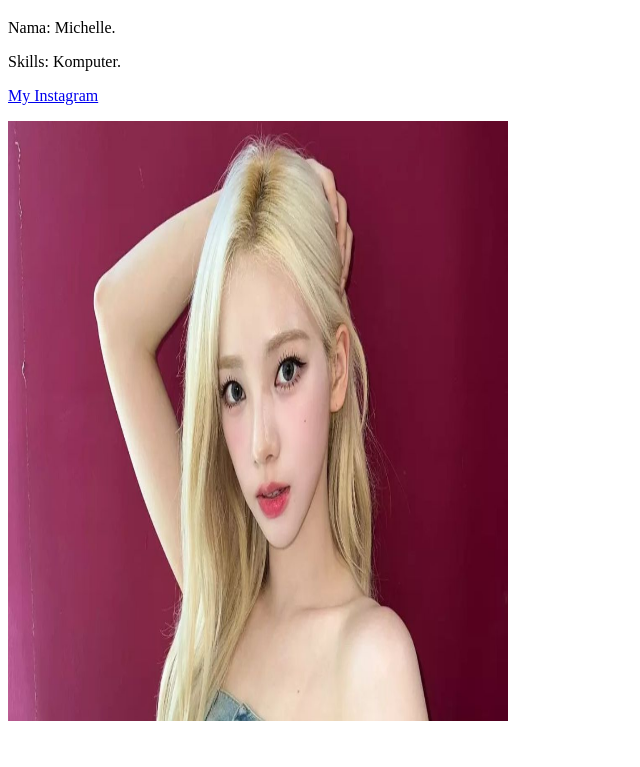
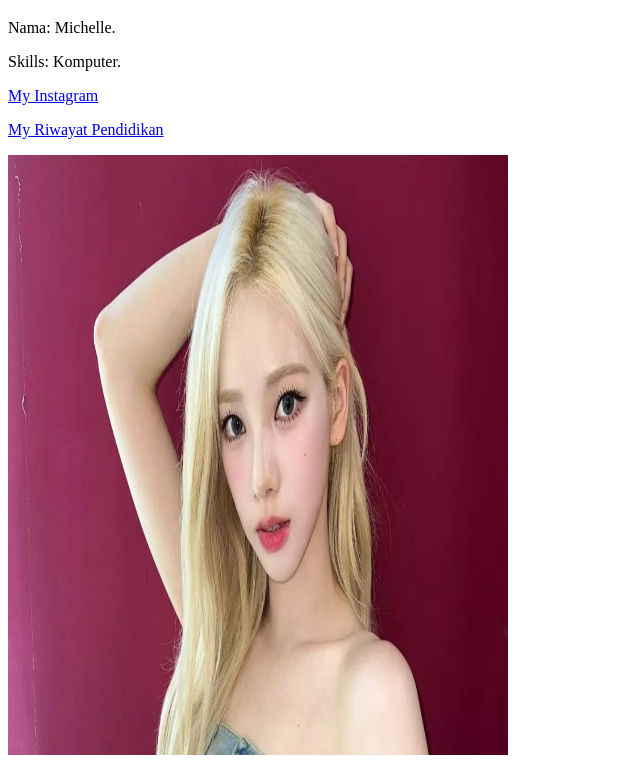
Before and after one commit to michelle-ap/biodata, a plain HTML site: page index.html in a window 1280 px wide. Shown: the part 61-828 px from the top of the page, without its empty margins (0-640 px from the left). Before the commit the page ends 800 px from the top, so only its background shows below. Drawn offline with Linux system fonts and the light colour scheme.

Commit message:
Update index.html

```diff
--- a/index.html
+++ b/index.html
@@ -9,6 +9,7 @@
 <p>Nama: Michelle.</p>
 <p>Skills: Komputer.</p>
  <p></p><a href="https://Instagram.com/michellemeriel">My Instagram</a></p>
+ <p></p><a href="pendidikan">My Riwayat Pendidikan</a></p>
  <p></p><img src="6-model-rambut-karina-aespa-paling-curi-perhatian-terbaru-pirang-bak-barbie-tKOXXZW3or.jpg" width="500" height="600"</p>
 </body>
 </html>
```
